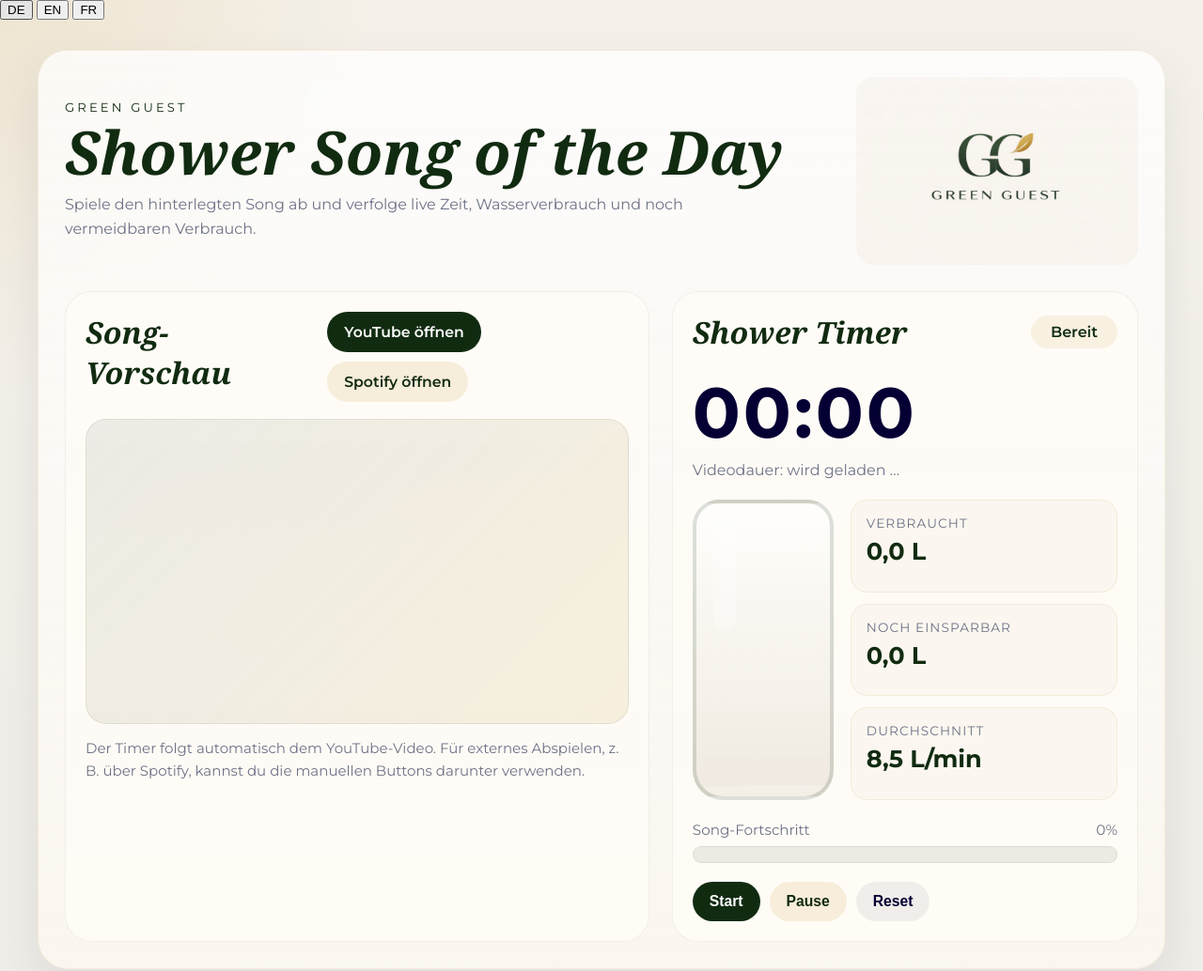
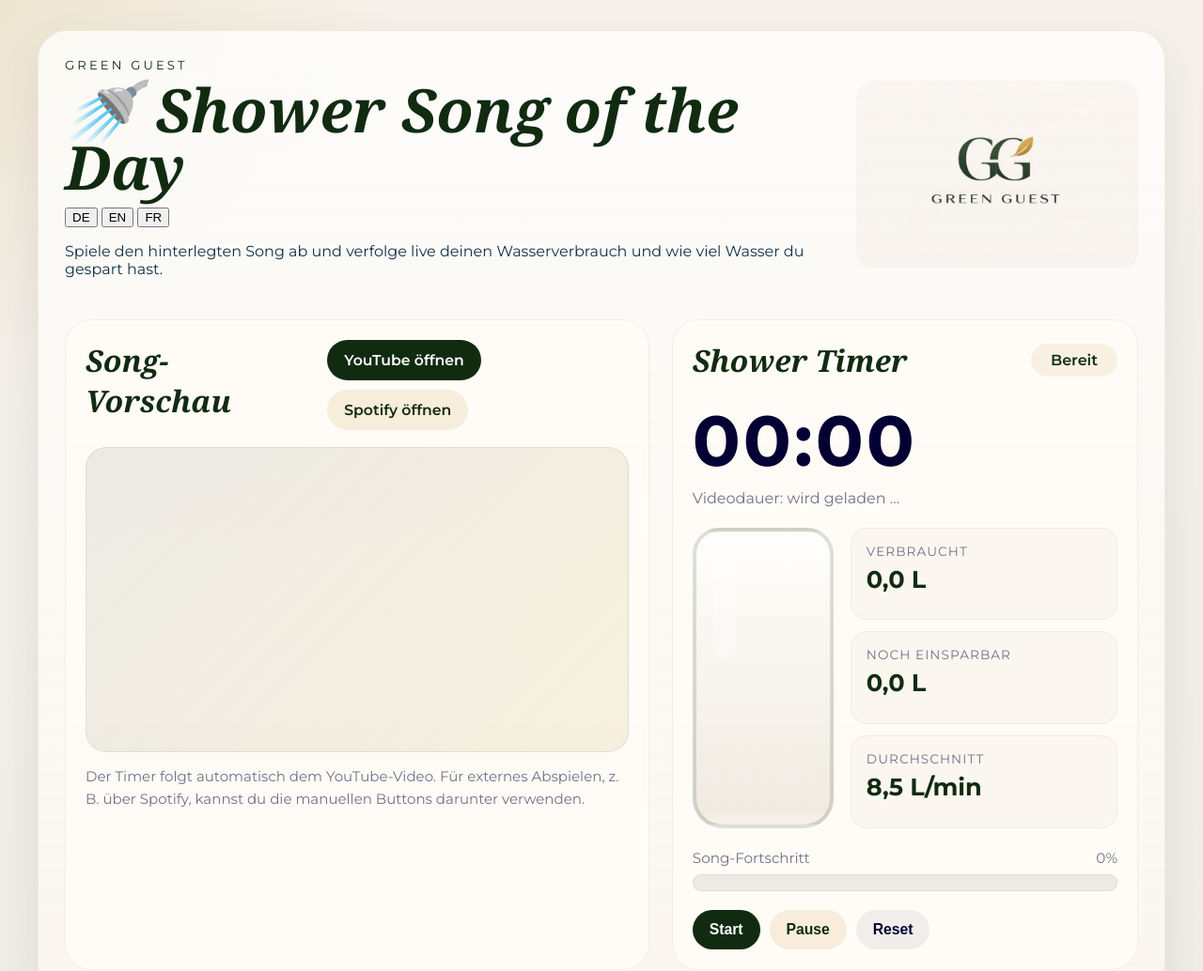
Before and after one commit to mail422/Shower-Song, a plain HTML site: page index.html in a window 1280 px wide. Shown: the top 1034 px of the page at 94% size. Drawn offline with Linux system fonts and the light colour scheme; a web font is replaced by a local one.

Commit message:
Update index.html

```diff
--- a/index.html
+++ b/index.html
@@ -9,19 +9,21 @@
   <link href="https://fonts.googleapis.com/css2?family=Montserrat:wght@400;500;600;700&family=Unna:ital,wght@0,400;0,700;1,400;1,700&display=swap" rel="stylesheet">
   <link rel="stylesheet" href="styles.css" />
 </head>
-<div class="language-switcher">
-  <button class="lang-btn active" data-lang="de">DE</button>
-  <button class="lang-btn" data-lang="en">EN</button>
-  <button class="lang-btn" data-lang="fr">FR</button>
-</div>
 <body>
   <main class="page-shell">
     <section class="hero-card">
       <div class="brand-row">
         <div>
           <p class="eyebrow">Green Guest</p>
-          <h1>Shower Song of the Day</h1>
-          <p class="lead">Spiele den hinterlegten Song ab und verfolge live Zeit, Wasserverbrauch und noch vermeidbaren Verbrauch.</p>
+          <h1 data-i18n="heroTitle">🚿 Shower Song of the Day</h1>
+
+<div class="language-switcher">
+  <button class="lang-btn active" data-lang="de">DE</button>
+  <button class="lang-btn" data-lang="en">EN</button>
+  <button class="lang-btn" data-lang="fr">FR</button>
+</div>
+
+<p class="subtitle" data-i18n="heroSubtitle">Spiele den hinterlegten Song ab und verfolge live deinen Wasserverbrauch und wie viel Wasser du gespart hast.</p>
         </div>
         <img src="assets/logo-variants.jpg" alt="Green Guest Logo" class="brand-logo" />
       </div>
```
